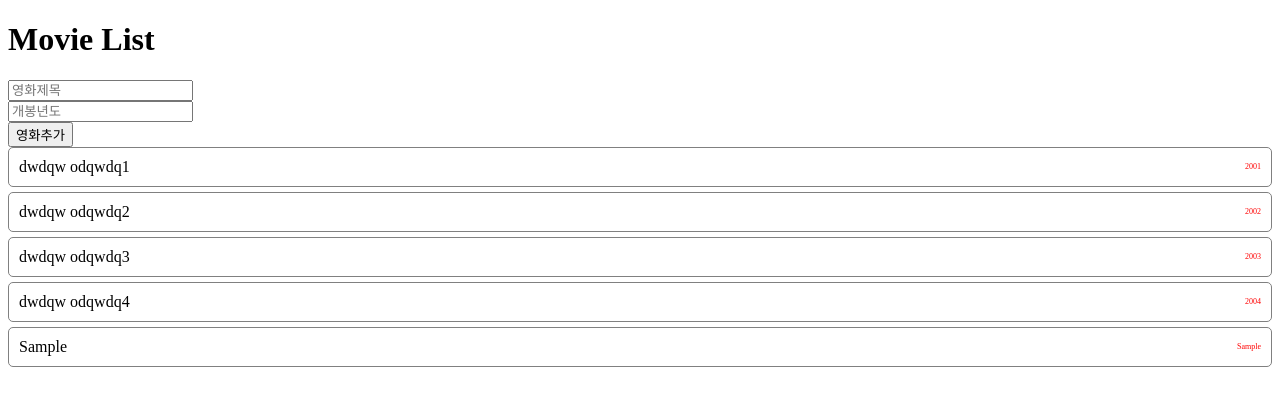
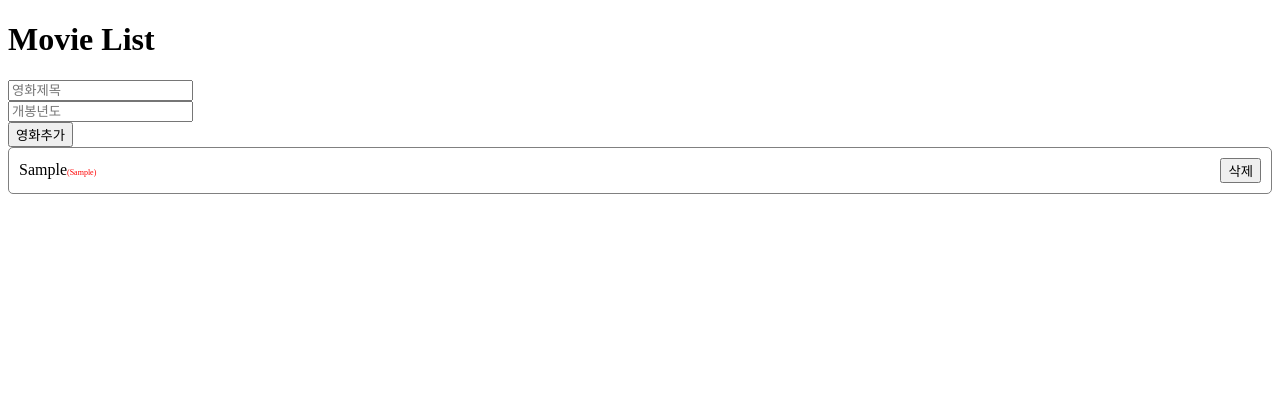
Before and after one commit to kaperrdenden/kossieproject, a React (Create React App) app: page / in a window 1280 px wide. Both pictures are taken after typing "Sample", "Sample" into the empty fields and a click on the button "영화추가". Shown: the top 406 px of the page. Built offline with nearby package versions, Linux system fonts and the light colour scheme.

Commit message:
filter를 통해 delete기능 구현

```diff
--- a/src/App.js
+++ b/src/App.js
@@ -11,19 +11,27 @@ function App() {
 
 const [movies,setMovies] = useState(
   [
-    {title:'dwdqw odqwdq1', year: 2001,},
-    {title:'dwdqw odqwdq2', year: 2002,},
-    {title:'dwdqw odqwdq3', year: 2003,},
-    {title:'dwdqw odqwdq4', year: 2004,},
+
   ]
 );
+const removeMovie= (id)=>{
 
+  setMovies(movies.filter(movie=>{
+    return id !== movie.id;
+  }))
+}
 
-const renderMovies =   movies.map((movie,i)=>{
+const renderMovies =  movies.length ? movies.map((movie,i)=>{
   return(
-    <Movie movie={movie} key={i} />
+    <Movie
+      movie={movie}
+      key={movie.id}
+      removeMovie={removeMovie}
+
+    />
   )
 })
+: '추가된 영화가 없음';
 const addMovie = (movie) =>{
   // e.preventDefault();
   setMovies([
@@ -41,7 +49,10 @@ const addMovie = (movie) =>{
 
       <h1>Movie List</h1>
 
-      <MovieForm addMovie={addMovie}/>
+      <MovieForm
+        addMovie={addMovie}
+
+        />
      {
        renderMovies
      }
--- a/src/components/Movie.js
+++ b/src/components/Movie.js
@@ -6,8 +6,15 @@ function Movie(props) {
   return (
     <div>
         <div className='movie'>
-            <div className='movie-title'>{props.movie.title}</div>
-            <div className='movie-year'>{props.movie.year}</div>
+            <div className='movie-title'>
+                {props.movie.title}
+                <span className='movie-year' >
+                    ({props.movie.year})
+                </span>
+            </div>
+            <div >
+                <button onClick={()=>{props.removeMovie(props.movie.id)}}>삭제</button>
+            </div>
         </div>
     </div>
   );
--- a/src/components/MovieForm.js
+++ b/src/components/MovieForm.js
@@ -11,8 +11,10 @@ function MovieForm({addMovie}) {
     const onSubmit = (e) =>{
         e.preventDefault();
         addMovie({
+            id: Date.now(),
             title:movieTitle,
             year:movieYear,
+
         })
         resetForm();
       };
```
